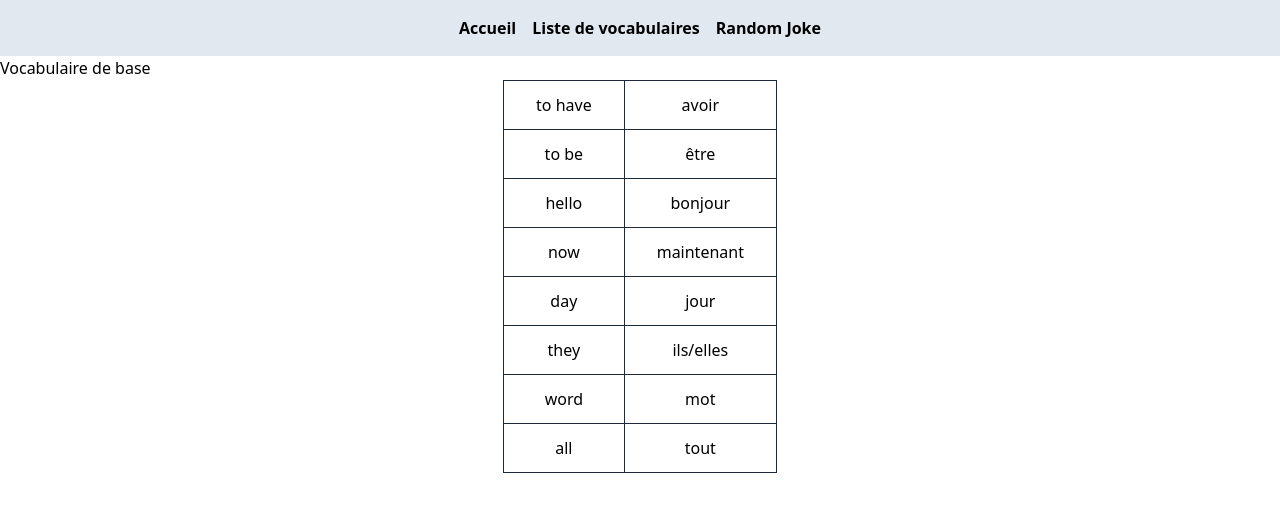
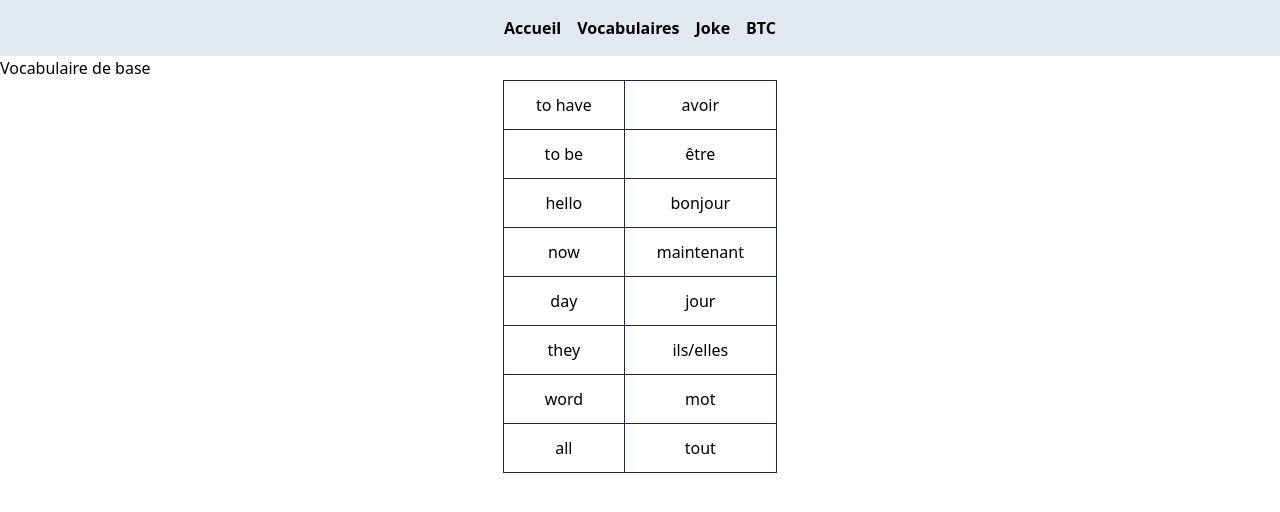
Before and after one commit to nobelAubry5/https---github.com-nobelAubry5-nextjs-start, a Next.js app: page / in a window 1280 px wide. Shown: the top 512 px of the page. Built offline with nearby package versions, Linux system fonts and the light colour scheme.

Commit message:
getServerSideProps - Terminé

```diff
--- a/components/Navbar/Navbar.js
+++ b/components/Navbar/Navbar.js
@@ -7,11 +7,14 @@ export default function Navbar() {
         Accueil
       </Link>
       <Link href="/listes" className="font-bold mx-2">
-        Liste de vocabulaires
+        Vocabulaires
       </Link>
 
       <Link href="/joke" className="font-bold mx-2">
-        Random Joke
+        Joke
+      </Link>
+      <Link href="/cours" className="font-bold mx-2">
+        BTC
       </Link>
     </nav>
   );
--- /dev/null
+++ b/pages/cours/index.js
@@ -0,0 +1,24 @@
+export default function cours(props) {
+  console.log(props);
+
+  return (
+    <div>
+      <h1>
+        BTC est à: <strong>{props.results.bpi.USD.rate}</strong>
+      </h1>
+    </div>
+  );
+}
+//https://api.coindesk.com/v1/bpi/currentprice/USD.json
+
+export async function getServerSideProps() {
+  const data = await fetch(
+    "https://api.coindesk.com/v1/bpi/currentprice/USD.json"
+  );
+  const results = await data.json();
+  return {
+    props: {
+      results,
+    },
+  };
+}
--- a/pages/listes/[liste].js
+++ b/pages/listes/[liste].js
@@ -2,7 +2,6 @@ import { useRouter } from "next/router";
 import { v4 as uuidv4 } from "uuid";
 
 export default function liste(props) {
-  console.log(props);
   const router = useRouter();
   return (
     <div>
```
